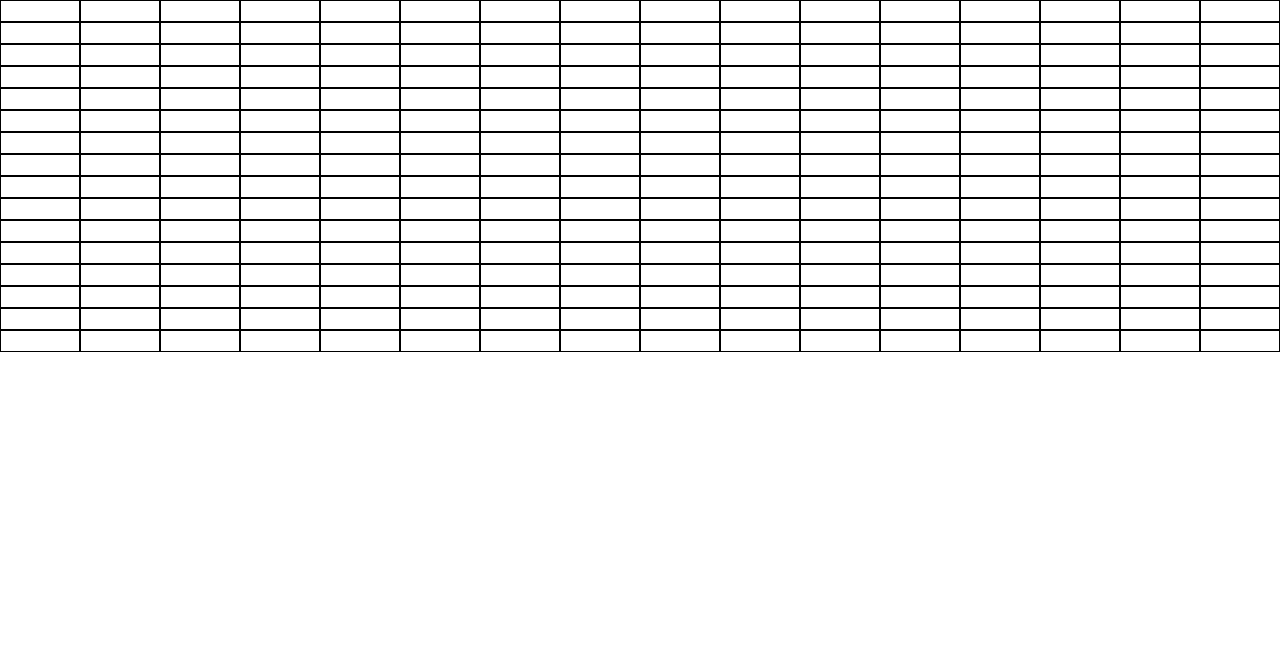
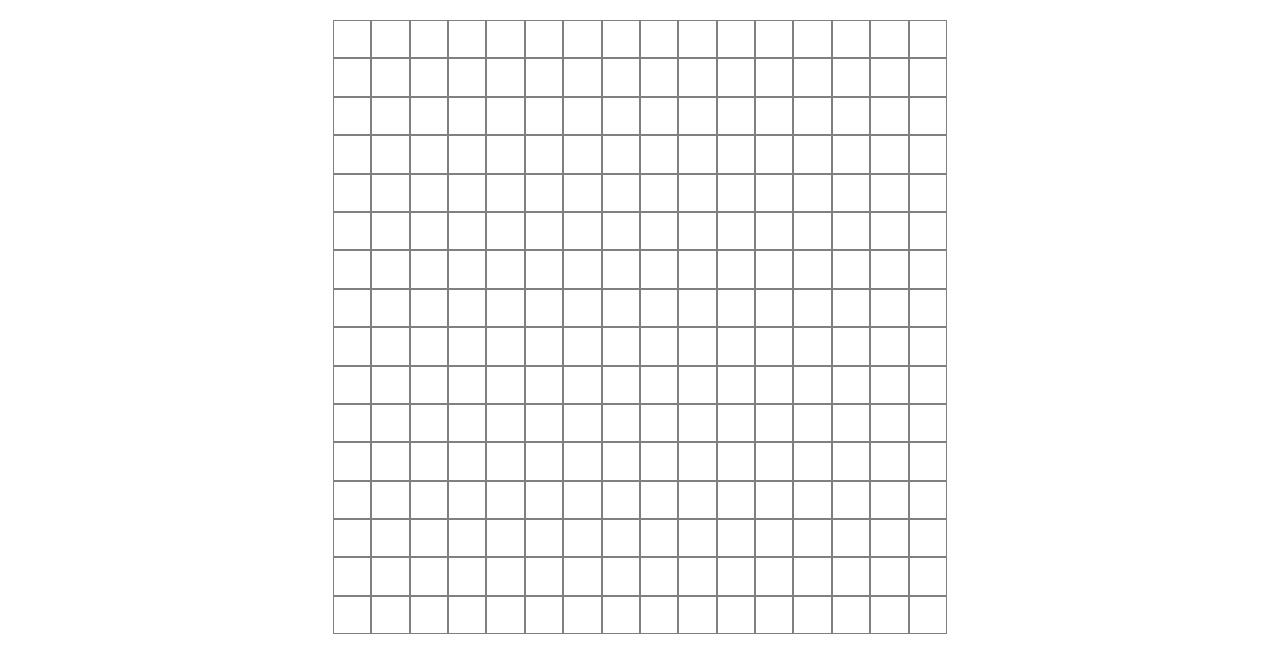
Before and after one commit to fedevince/odin-etch-a-sketch, a plain HTML site: page index.html in a window 1280 px wide. Drawn offline with Linux system fonts and the light colour scheme.

Commit message:
Fix grid to make all boxes square

```diff
--- a/script.js
+++ b/script.js
@@ -4,12 +4,11 @@ let size = 16;
 const container = document.querySelector(".container");
 function createGrid(size)
     // delete existing grid
-    // not square?
+    // size limited to screen
     {for (let i = 0; i < size * size; i++) {
         let box = document.createElement("div");
         box.classList.add("box");
         box.style.width = `${100/size}%`;
-        box.style.height = box.width;
         container.appendChild(box);
     }}
 
--- a/style.css
+++ b/style.css
@@ -4,13 +4,21 @@
     padding: 0;
 }
 
+body {
+    display: flex;
+    justify-content: center;
+    padding: 20px 26% 50px 26%;
+}
+
 .container {
     display: flex;
     flex-wrap: wrap;
+    flex: auto;
+    width: 60%;
 }
 
 .box {
-    border: solid black 1px;
+    border: solid grey 1px;
     padding: 10px;
-    height: width;
+    aspect-ratio: 1;
 }
```
